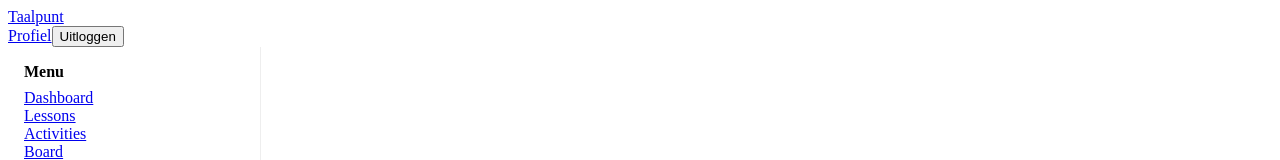
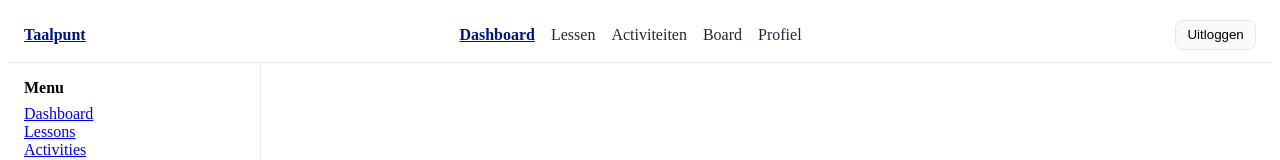
Before and after one commit to fahedoudeh/taalpunt-react-app, a React (Vite) app: page / in a window 1280 px wide. Shown: the top 160 px of the page. Built offline with nearby package versions, Linux system fonts and the light colour scheme; no server answers; sample sign-in values are in the browser's storage.

Commit message:
style(nav): NavLink active state; add main section links; keep logout

```diff
--- a/src/components/layout/navbar/Navbar.css
+++ b/src/components/layout/navbar/Navbar.css
@@ -0,0 +1,20 @@
+/* src/components/layout/navbar/Navbar.css */
+.nav {
+  display: flex;
+  align-items: center;
+  justify-content: space-between;
+  gap: 1rem;
+  padding: .75rem 1rem;
+  border-bottom: 1px solid #e5e7eb;
+  background: #fff;
+}
+.nav__brand { font-weight: 700; }
+.nav__links { display: flex; gap: 1rem; }
+.nav__actions { display: flex; gap: .75rem; align-items: center; }
+.nav__link { text-decoration: none; color: #1f2937; }
+.nav__link--active { text-decoration: underline; font-weight: 600; color: #001489; }
+.nav__btn {
+  border: 1px solid #e5e7eb; background: #f8fafc; padding: .4rem .7rem; border-radius: 8px;
+  cursor: pointer;
+}
+.nav__btn:hover { background: #eef2f7; }
--- a/src/components/layout/navbar/Navbar.jsx
+++ b/src/components/layout/navbar/Navbar.jsx
@@ -1,32 +1,62 @@
-
-import { Link, useNavigate } from "react-router-dom";
+// src/components/layout/navbar/Navbar.jsx
+import { NavLink, useNavigate } from "react-router-dom";
 import { useAuth } from "../../../contexts/AuthContext";
+import "./Navbar.css";
 
 export default function Navbar() {
   const { isAuth, logout } = useAuth();
   const navigate = useNavigate();
 
+  // Returns class based on active route
+  const linkClass = ({ isActive }) =>
+    isActive ? "nav__link nav__link--active" : "nav__link";
+
   const handleLogout = () => {
-    logout(); // clears token + state
-    navigate("/login"); // go to login
+    logout();
+    navigate("/login");
   };
 
   return (
-    <nav className="navbar">
-      <Link to="/">Taalpunt</Link>
+    <nav className="nav">
+      <div className="nav__brand">
+        <NavLink to="/" className={linkClass} end>
+          Taalpunt
+        </NavLink>
+      </div>
 
-      <div className="nav-actions">
+      {isAuth && (
+        <div className="nav__links">
+          <NavLink to="/" className={linkClass} end>
+            Dashboard
+          </NavLink>
+          <NavLink to="/lessons" className={linkClass}>
+            Lessen
+          </NavLink>
+          <NavLink to="/activities" className={linkClass}>
+            Activiteiten
+          </NavLink>
+          <NavLink to="/board" className={linkClass}>
+            Board
+          </NavLink>
+          <NavLink to="/profile" className={linkClass}>
+            Profiel
+          </NavLink>
+        </div>
+      )}
+
+      <div className="nav__actions">
         {isAuth ? (
-          <>
-            <Link to="/profile">Profiel</Link>
-            <button type="button" onClick={handleLogout}>
-              Uitloggen
-            </button>
-          </>
+          <button type="button" onClick={handleLogout} className="nav__btn">
+            Uitloggen
+          </button>
         ) : (
           <>
-            <Link to="/login">Inloggen</Link>
-            <Link to="/register">Registreren</Link>
+            <NavLink to="/login" className={linkClass}>
+              Inloggen
+            </NavLink>
+            <NavLink to="/register" className={linkClass}>
+              Registreren
+            </NavLink>
           </>
         )}
       </div>
```
